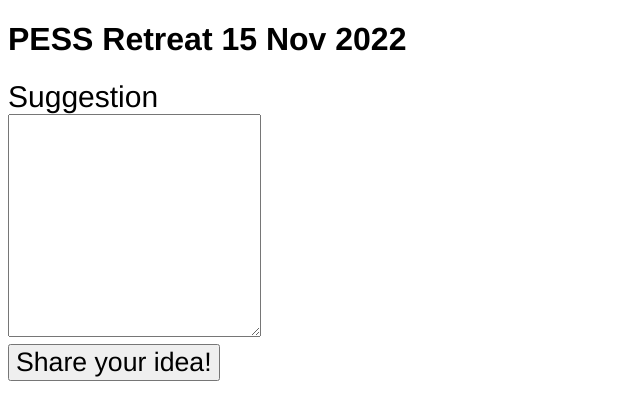
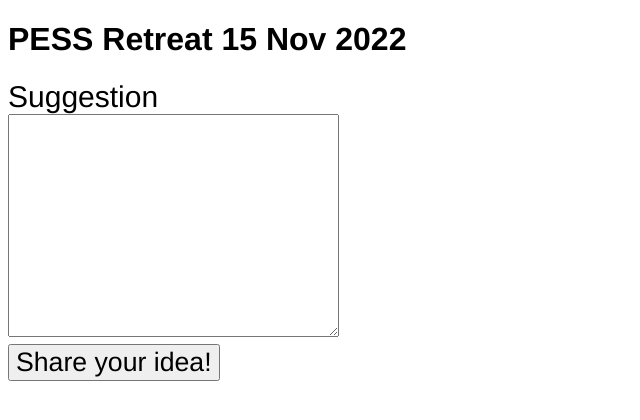
Before and after one commit to keefellow/SymphoNIE_E, a plain HTML site: page pess.html in a window 1280 px wide. Shown: the whole page, without its empty margins (0-640 px from the left). Drawn offline with Linux system fonts and the light colour scheme.

Commit message:
Update pess.html

```diff
--- a/pess.html
+++ b/pess.html
@@ -15,7 +15,7 @@
 <div class="grid-container" width="100%">
 
   <div class="grid-item">Suggestion</div>
-  <div class="grid-item"><textarea id="text" rows="7" cols="15"></textarea></div>
+  <div class="grid-item"><textarea id="text" rows="7" cols="20"></textarea></div>
   <div class="grid-item"><input type="button" id = "button1" onclick="submit()" value="Share your idea!"></input></div>
 
 </body>
```
